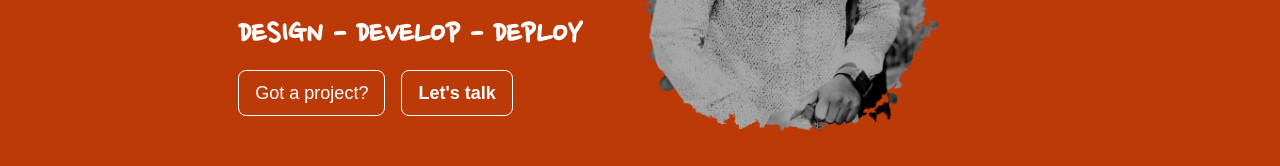
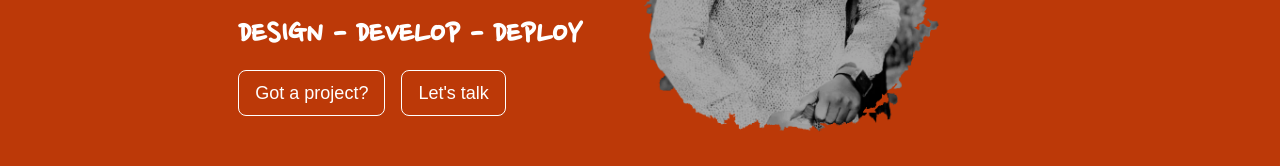
Before and after one commit to danmesfin/portfolio, a Next.js app: page / in a window 1280 px wide. Shown: the part 457-623 px from the top of the page. Built offline with nearby package versions, Linux system fonts and the light colour scheme; a web font is replaced by a local one.

Commit message:
updated button hover effects

```diff
--- a/components/Banner/index.tsx
+++ b/components/Banner/index.tsx
@@ -34,14 +34,14 @@ export default function Index() {
               <a href="#contact">
                 <span
                   className="py-3 px-4 text-lg rounded-lg transform delay-75 duration-100 border border-white dark:border-primary hover:bg-orange-300
-              text-white  dark:text-primary hover:text-black"
+              text-white  dark:text-primary dark:hover:text-black hover:text-black"
                 >
                   Got a project?
                 </span>
                 <span
-                  className="py-3 ml-4 px-4 text-lg font-bold
-                 rounded-lg transform delay-75 duration-100 border border-white dark:border-primary hover:bg-orange-300
-              text-white  dark:text-primary hover:text-black"
+                  className="py-3 ml-4 px-4 text-lg rounded-lg transform delay-75
+                   duration-100 border border-white dark:border-primary hover:bg-orange-300
+                 text-white dark:hover:text-black hover:text-black"
                 >
                   Let&apos;s talk
                 </span>
```
